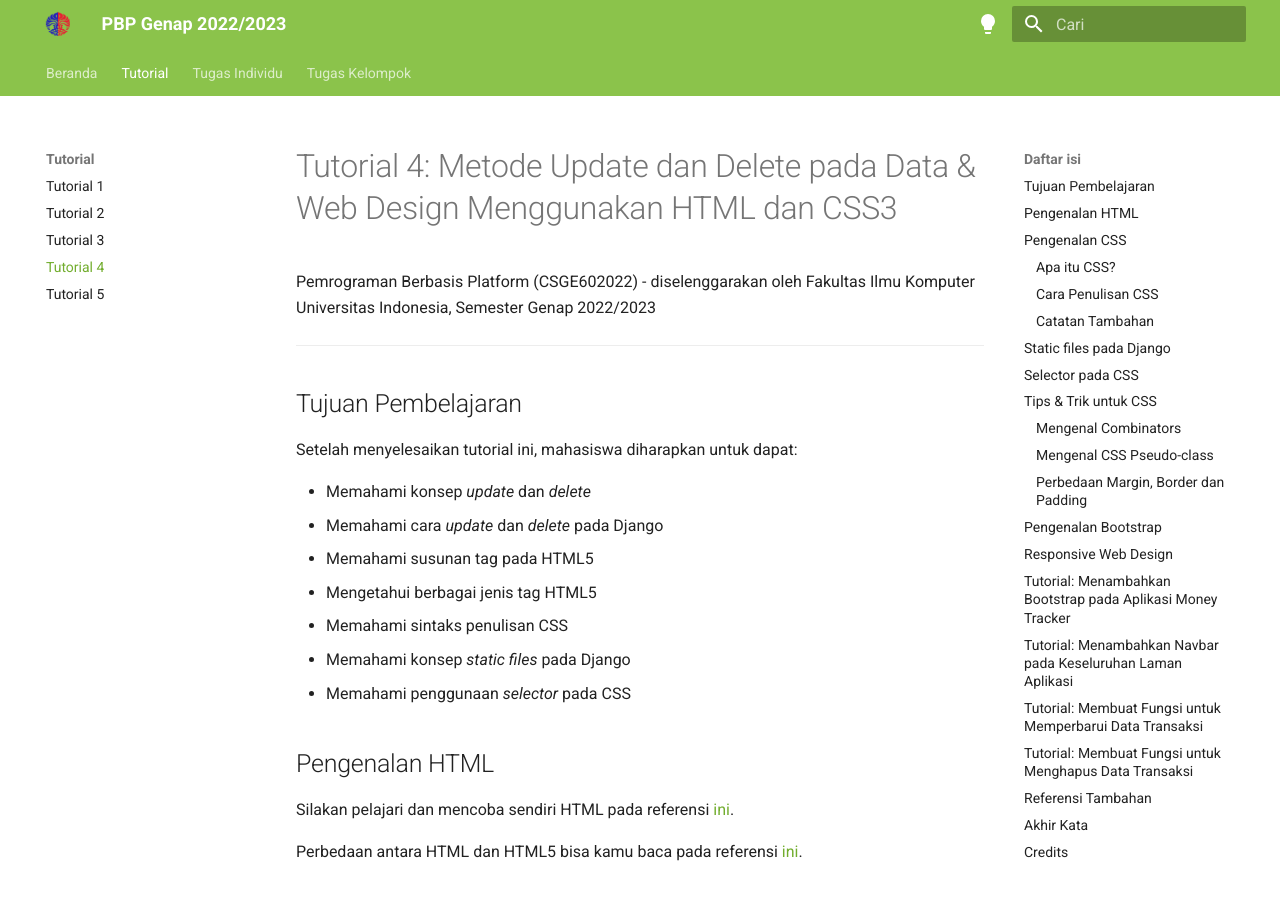
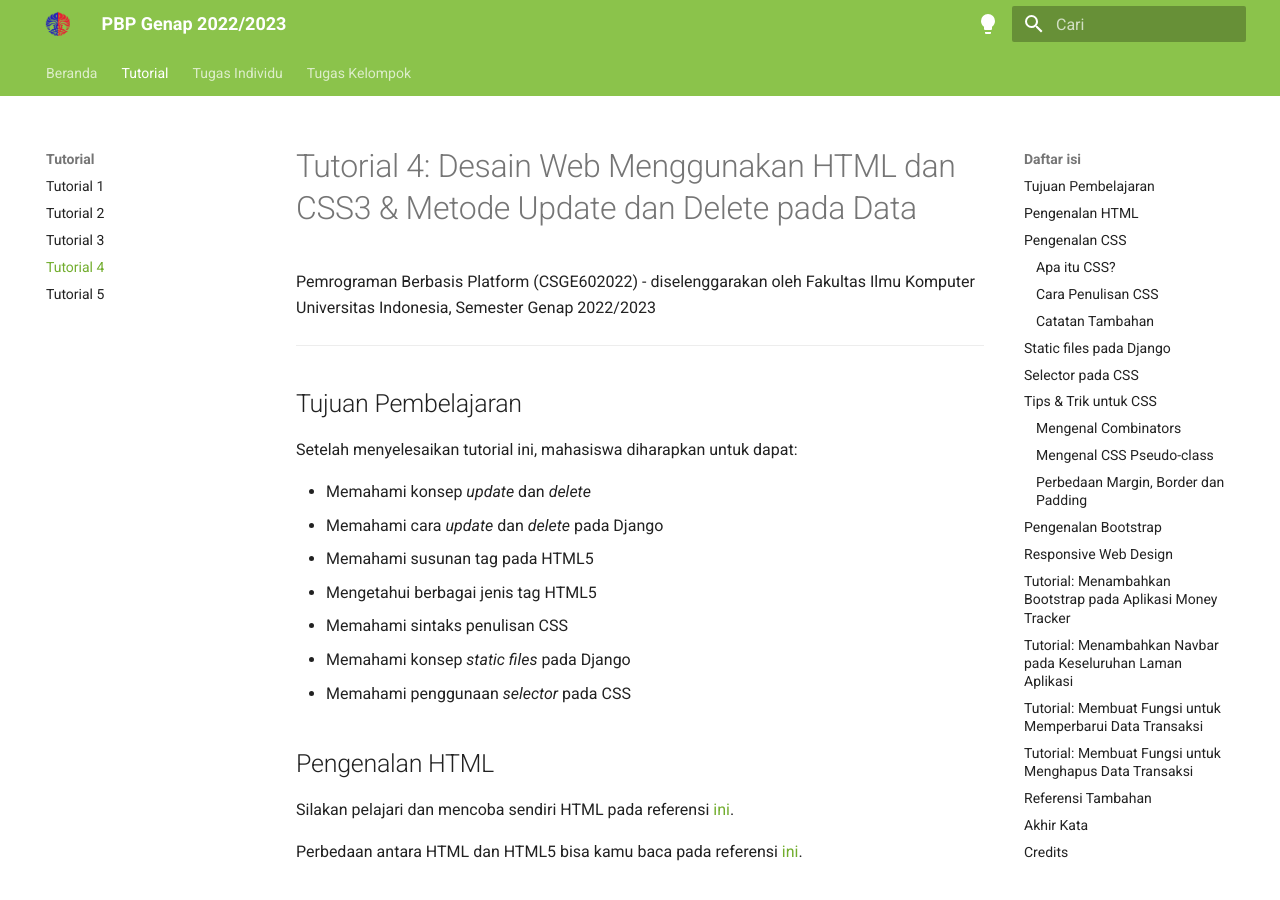
Before and after one commit to pbp-fasilkom-ui/genap-2023, an MkDocs documentation site: the page built from docs/tutorial/tutorial-4.md, in a window 1280 px wide and 900 px high. Built offline with MkDocs 1.6.1 and Material for MkDocs 9.7.7, drawn with Linux system fonts in a browser that asks for light colours.

Commit message:
fix: title order

```diff
--- a/docs/tutorial/tutorial-4.md
+++ b/docs/tutorial/tutorial-4.md
@@ -1,4 +1,4 @@
-# Tutorial 4: Metode Update dan Delete pada Data & Web Design Menggunakan HTML dan CSS3
+# Tutorial 4: Desain Web Menggunakan HTML dan CSS3 & Metode Update dan Delete pada Data
 
 Pemrograman Berbasis Platform (CSGE602022) - diselenggarakan oleh Fakultas Ilmu Komputer Universitas Indonesia, Semester Genap 2022/2023
 
```
Also changed, not shown: docs/tutorial/tutorial-3.md (+1 -1 lines).
